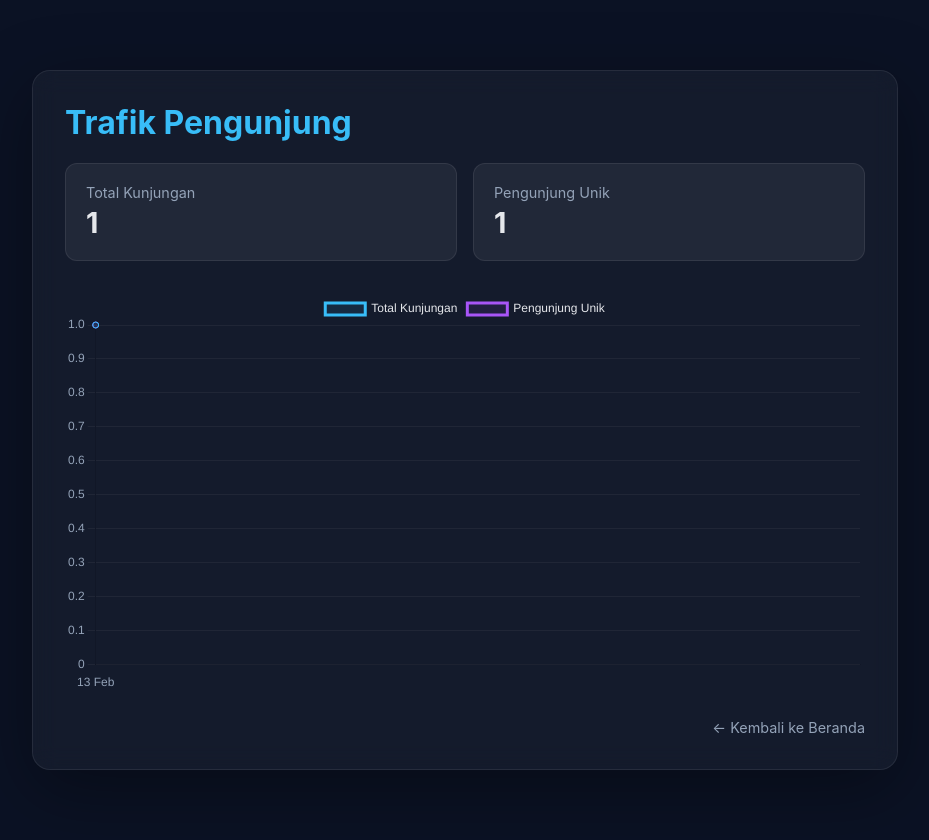
After one commit to hasanarofid/hasanarofid.site, a PHP site: page /trafik.php in a window 1280 px wide. The commit adds this page. Shown: the whole page, without its empty margins (175-1104 px from the left). Run offline with PHP 8.4, Linux system fonts and the light colour scheme; data comes from the database, SQL or seed files in the repository; both versions use the stored data as it was after the commit.

Commit message:
trafik pengunjung

```diff
--- /dev/null
+++ b/trafik.php
@@ -0,0 +1,156 @@
+<?php
+$dbFile = __DIR__ . '/stats.db';
+$data = [];
+$labels = [];
+$totalVisits = 0;
+$uniqueVisitors = 0;
+
+try {
+    $db = new PDO('sqlite:' . $dbFile);
+    $db->setAttribute(PDO::ATTR_ERRMODE, PDO::ERRMODE_EXCEPTION);
+
+    // Get daily stats for the last 14 days
+    $stmt = $db->query("SELECT visit_date, COUNT(*) as count, COUNT(DISTINCT ip_hash) as unique_count
+                        FROM visits
+                        GROUP BY visit_date
+                        ORDER BY visit_date DESC
+                        LIMIT 14");
+    $rawStats = array_reverse($stmt->fetchAll(PDO::FETCH_ASSOC));
+
+    foreach ($rawStats as $row) {
+        $labels[] = date('d M', strtotime($row['visit_date']));
+        $data[] = $row['count'];
+        $uniqueData[] = $row['unique_count'];
+    }
+
+    // Get total stats
+    $totalVisits = $db->query("SELECT COUNT(*) FROM visits")->fetchColumn();
+    $uniqueVisitors = $db->query("SELECT COUNT(DISTINCT ip_hash) FROM visits")->fetchColumn();
+
+} catch (PDOException $e) {
+    echo "Database error: " . $e->getMessage();
+    exit;
+}
+?>
+<!DOCTYPE html>
+<html lang="en">
+<head>
+  <meta charset="UTF-8" />
+  <meta name="viewport" content="width=device-width, initial-scale=1.0" />
+  <title>Trafik Pengunjung | Hasan Arofid</title>
+  <script src="https://cdn.jsdelivr.net/npm/chart.js"></script>
+  <style>
+    :root {
+      color-scheme: dark;
+      --bg: #0b1224;
+      --panel: rgba(255, 255, 255, 0.04);
+      --card: rgba(255, 255, 255, 0.06);
+      --stroke: rgba(255, 255, 255, 0.08);
+      --text: #e5e7eb;
+      --muted: #94a3b8;
+      --accent: #38bdf8;
+      --shadow: 0 20px 70px rgba(0, 0, 0, 0.35);
+    }
+    body {
+      font-family: -apple-system, BlinkMacSystemFont, "Segoe UI", Roboto, sans-serif;
+      margin: 0;
+      background: var(--bg);
+      color: var(--text);
+      display: flex;
+      justify-content: center;
+      align-items: center;
+      min-height: 100vh;
+      padding: 20px;
+    }
+    .container {
+      width: 100%;
+      max-width: 800px;
+      background: var(--panel);
+      border: 1px solid var(--stroke);
+      border-radius: 18px;
+      padding: 32px;
+      box-shadow: var(--shadow);
+      backdrop-filter: blur(12px);
+    }
+    h1 { margin-top: 0; color: var(--accent); }
+    .stats-grid {
+      display: grid;
+      grid-template-columns: 1fr 1fr;
+      gap: 16px;
+      margin-bottom: 32px;
+    }
+    .stat-card {
+      background: var(--card);
+      padding: 20px;
+      border-radius: 12px;
+      border: 1px solid var(--stroke);
+    }
+    .stat-label { color: var(--muted); font-size: 0.9rem; }
+    .stat-value { font-size: 1.8rem; font-weight: bold; margin-top: 4px; }
+    canvas { margin-top: 20px; }
+  </style>
+</head>
+<body>
+  <div class="container">
+    <h1>Trafik Pengunjung</h1>
+    <div class="stats-grid">
+      <div class="stat-card">
+        <div class="stat-label">Total Kunjungan</div>
+        <div class="stat-value"><?php echo number_format($totalVisits); ?></div>
+      </div>
+      <div class="stat-card">
+        <div class="stat-label">Pengunjung Unik</div>
+        <div class="stat-value"><?php echo number_format($uniqueVisitors); ?></div>
+      </div>
+    </div>
+    <canvas id="trafficChart"></canvas>
+    <div style="margin-top: 24px; text-align: right;">
+        <a href="index.php" style="color: var(--muted); text-decoration: none; font-size: 0.9rem;">← Kembali ke Beranda</a>
+    </div>
+  </div>
+
+  <script>
+    const ctx = document.getElementById('trafficChart').getContext('2d');
+    new Chart(ctx, {
+      type: 'line',
+      data: {
+        labels: <?php echo json_encode($labels); ?>,
+        datasets: [{
+          label: 'Total Kunjungan',
+          data: <?php echo json_encode($data); ?>,
+          borderColor: '#38bdf8',
+          backgroundColor: 'rgba(56, 189, 248, 0.1)',
+          fill: true,
+          tension: 0.4
+        }, {
+          label: 'Pengunjung Unik',
+          data: <?php echo json_encode($uniqueData); ?>,
+          borderColor: '#a855f7',
+          backgroundColor: 'rgba(168, 85, 247, 0.1)',
+          fill: true,
+          tension: 0.4
+        }]
+      },
+      options: {
+        responsive: true,
+        plugins: {
+          legend: {
+            labels: { color: '#e5e7eb' }
+          }
+        },
+        scales: {
+          y: {
+            beginAtZero: true,
+            grid: { color: 'rgba(255, 255, 255, 0.05)' },
+            ticks: { color: '#94a3b8' }
+          },
+          x: {
+            grid: { display: false },
+            ticks: { color: '#94a3b8' }
+          }
+        }
+      }
+    });
+  </script>
+</body>
+</html>
```
Also changed, not shown: index.php (+25 -0 lines), .htaccess (added), stats.db (added).
